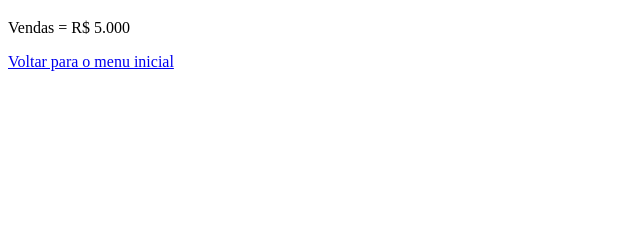
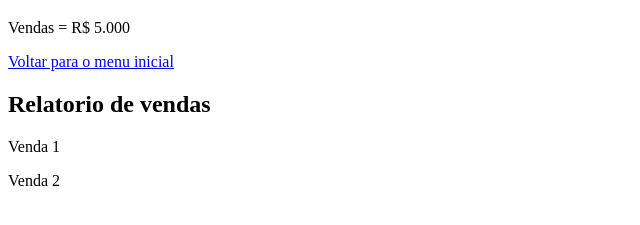
Before and after one commit to LucasDeSousaSantos/aulagithub, a plain HTML site: page site/vendas.html in a window 1280 px wide. Shown: the part 61-286 px from the top of the page, without its empty margins (0-640 px from the left). Drawn offline with Linux system fonts and the light colour scheme.

Commit message:
Adicionada novas linhas no site de vendas

```diff
--- a/site/vendas.html
+++ b/site/vendas.html
@@ -9,5 +9,8 @@
     <h1>Vendas</h1>
     <p>Vendas = R$ 5.000</p>
     <a href="index.html">Voltar para o menu inicial</a>
+    <h2>Relatorio de vendas</h2>
+    <p>Venda 1</p>
+    <p>Venda 2</p>
 </body>
 </html>
```
